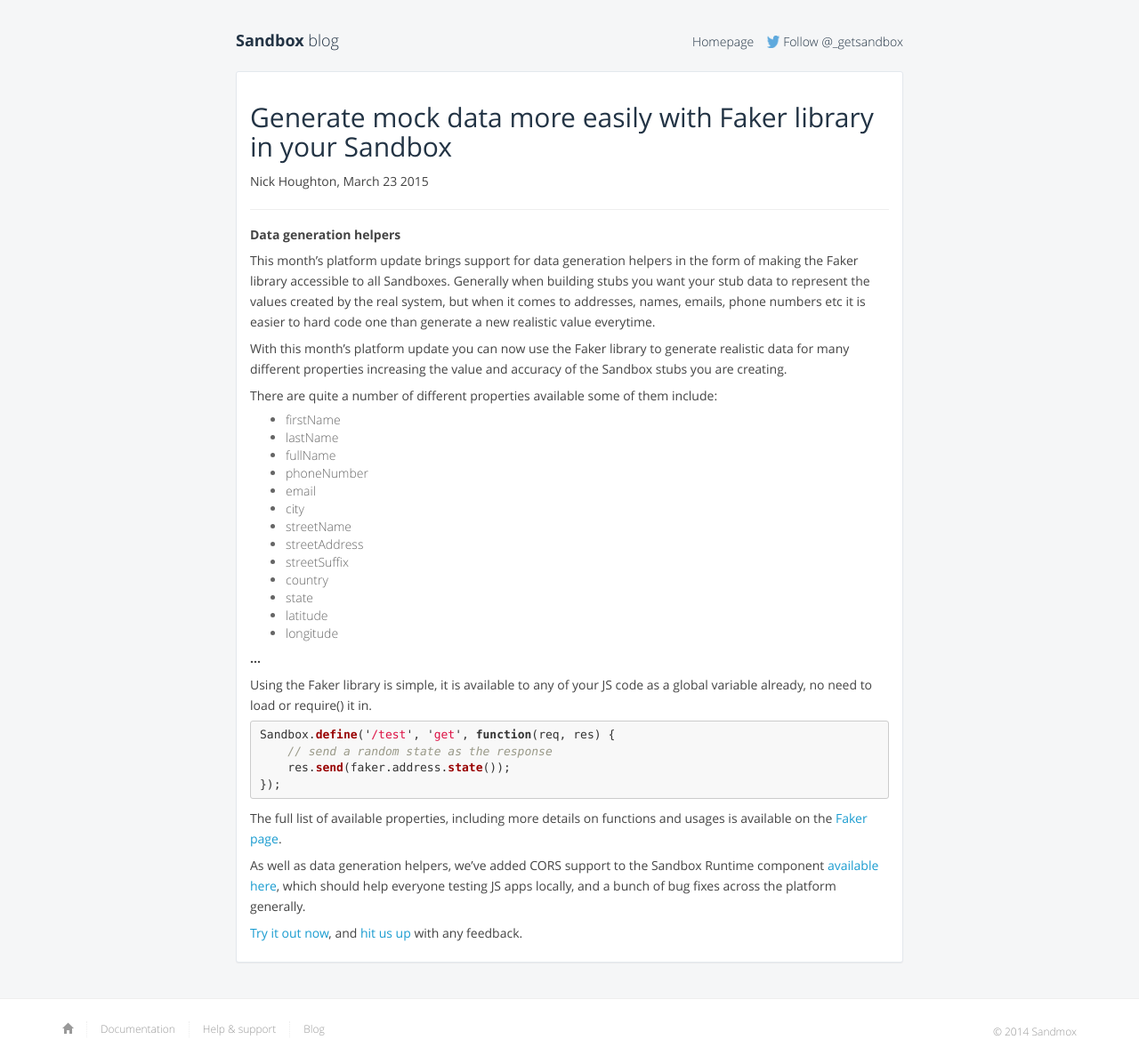
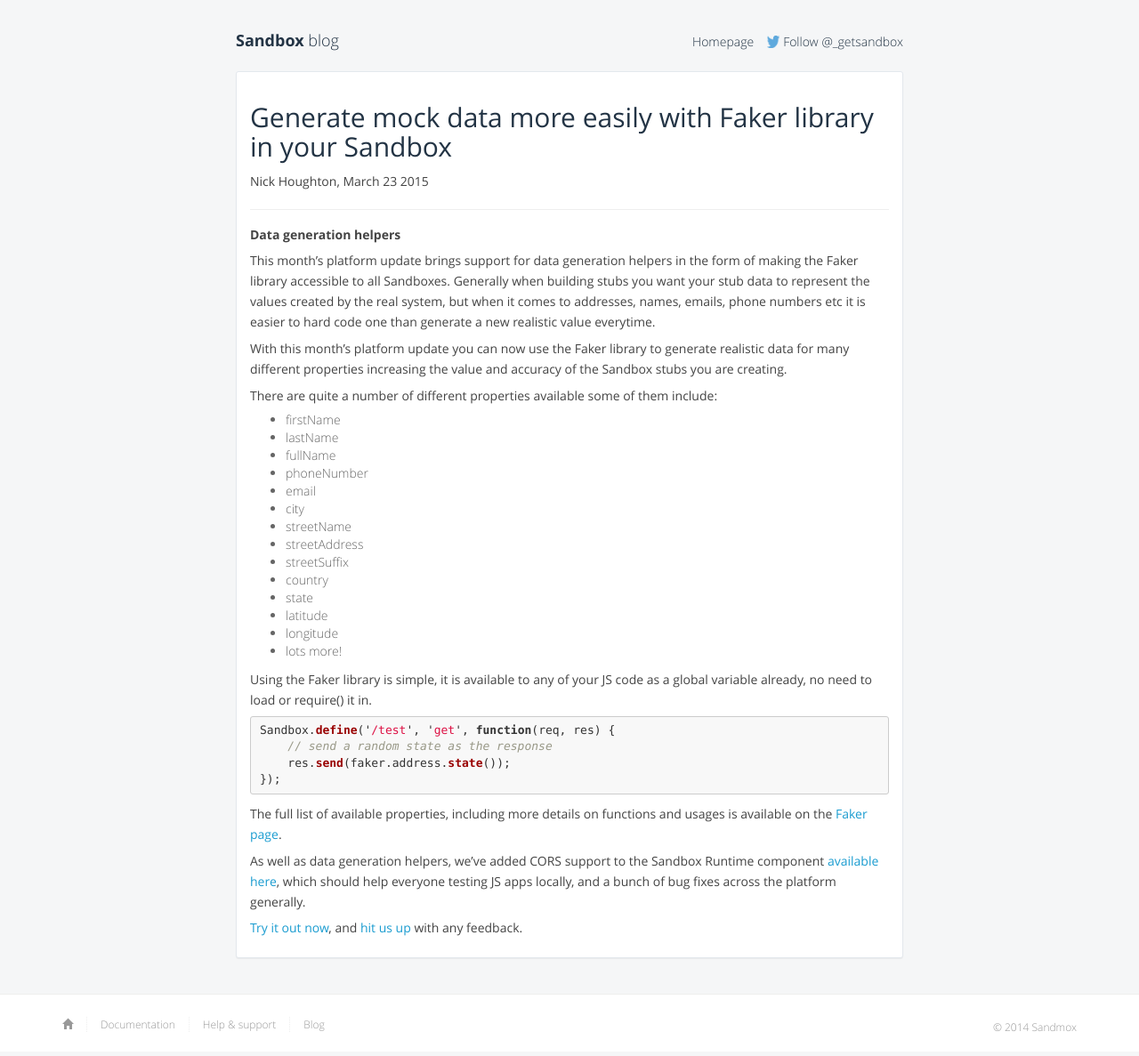
Before and after one commit to getsandbox/getsandbox.github.io, a Jekyll site: the page built from _posts/2015-03-23-data-generation.md, in a window 1280 px wide. Shown: the whole page at 89% size. Built offline with Jekyll 4.4.1, drawn with Linux system fonts in a browser that asks for light colours.

Commit message:
Data generation post

```diff
--- a/_posts/2015-03-23-data-generation.md
+++ b/_posts/2015-03-23-data-generation.md
@@ -26,8 +26,7 @@
 - state
 - latitude
 - longitude
-
-#####...
+- lots more!
 
 Using the Faker library is simple, it is available to any of your JS code as a global variable already, no need to load or require() it in.
 
```
